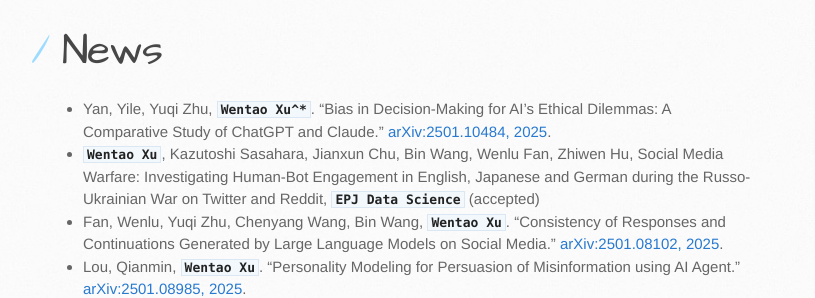
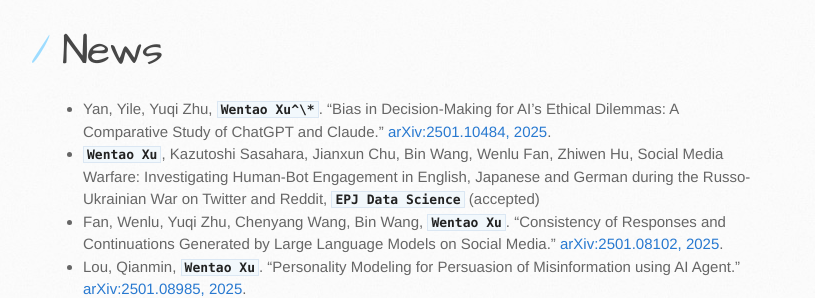
Before and after one commit to myrainbowandsky/myrainbowandsky.github.io, a Jekyll site: the page built from index.md, in a window 1280 px wide and 900 px high, scrolled down 544 px. Shown: the part 158-456 px from the top of the window, without its empty margins (107-922 px from the left). Built offline with Jekyll 4.4.1, drawn with Linux system fonts in a browser that asks for light colours; the repository's description, which GitHub fills in, is left out.

```diff
--- a/index.md
+++ b/index.md
@@ -17,7 +17,7 @@ layout: default
 * Email: myrainbowandsky[aT]gmail.com
 
 # News
-* Yan, Yile, Yuqi Zhu, **`Wentao Xu^*`**. "Bias in Decision-Making for AI's Ethical Dilemmas: A Comparative Study of ChatGPT and Claude." [arXiv:2501.10484, 2025](https://arxiv.org/abs/2501.10484).
+* Yan, Yile, Yuqi Zhu, **`Wentao Xu^\*`**. "Bias in Decision-Making for AI's Ethical Dilemmas: A Comparative Study of ChatGPT and Claude." [arXiv:2501.10484, 2025](https://arxiv.org/abs/2501.10484).
 * **`Wentao Xu`**, Kazutoshi Sasahara, Jianxun Chu, Bin Wang, Wenlu Fan, Zhiwen Hu, Social Media Warfare: Investigating Human-Bot Engagement in English, Japanese and German during the Russo-Ukrainian War on Twitter and Reddit, **`EPJ Data Science`** (accepted)
 * Fan, Wenlu, Yuqi Zhu, Chenyang Wang, Bin Wang, **`Wentao Xu`**. "Consistency of Responses and Continuations Generated by Large Language Models on Social Media." [arXiv:2501.08102, 2025](https://arxiv.org/abs/2501.08102).
 * Lou, Qianmin, **`Wentao Xu`**. "Personality Modeling for Persuasion of Misinformation using AI Agent." [arXiv:2501.08985, 2025](https://arxiv.org/abs/2501.08985).
```
